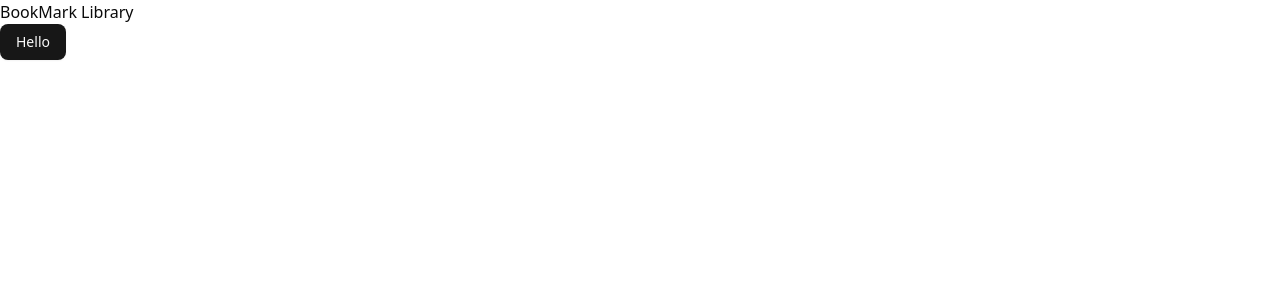
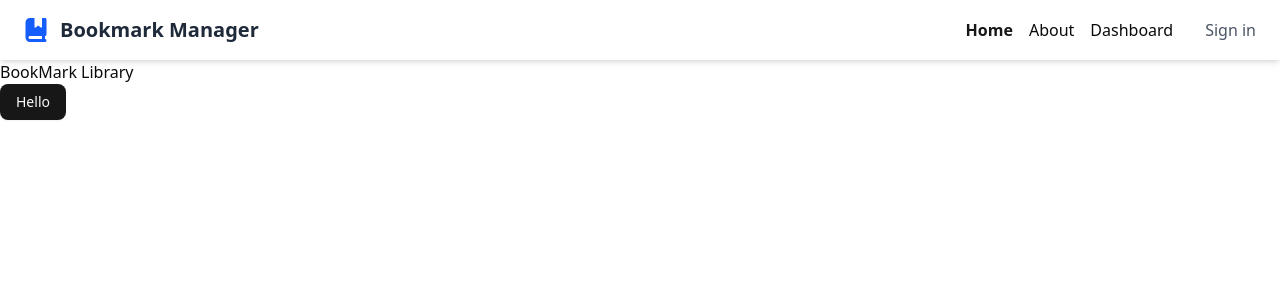
Before and after one commit to Aryandec/bookmark-manager, a Next.js app: page / in a window 1280 px wide. Shown: the top 300 px of the page. Built offline with nearby package versions, Linux system fonts and the light colour scheme.

Commit message:
initial navbar

```diff
--- a/app/layout.js
+++ b/app/layout.js
@@ -1,5 +1,6 @@
 import { Geist, Geist_Mono } from "next/font/google";
 import "./globals.css";
+import Navbar from "@/components/navbar";
 
 const geistSans = Geist({
   variable: "--font-geist-sans",
@@ -22,6 +23,7 @@ export default function RootLayout({ children }) {
       <body
         className={`${geistSans.variable} ${geistMono.variable} antialiased`}
       >
+        <Navbar />
         {children}
       </body>
     </html>
--- /dev/null
+++ b/components/navbar.jsx
@@ -0,0 +1,22 @@
+import Link from "next/link";
+import { FaBookBookmark } from "react-icons/fa6";
+import NavItems from "./navitems";
+
+const Navbar = () => {
+  return (
+    <nav className="flex items-center justify-between mx-auto w-full bg-white px-6 py-4 shadow-md">
+      <Link href="/">
+        <div className="flex items-center gap-3 cursor-pointer">
+          <FaBookBookmark className="text-2xl text-blue-600" />
+          <span className="text-xl font-bold text-gray-800">Bookmark Manager</span>
+        </div>
+      </Link>
+      <div className="flex items-center gap-8">
+        <NavItems />
+        <p className="text-gray-600 hover:text-blue-600 cursor-pointer">Sign in</p>
+      </div>
+    </nav>
+  );
+};
+
+export default Navbar;
--- /dev/null
+++ b/components/navitems.jsx
@@ -0,0 +1,30 @@
+"use client";
+
+const navItems = [
+  { label: "Home", href: "/" },
+  { label: "About", href: "/about" },
+  { label: "Dashboard", href: "/dashboard" },
+];
+import Link from "next/link";
+import { usePathname } from "next/navigation";
+import { cn } from "@/lib/utils";
+
+const NavItems = () => {
+  const pathname = usePathname();
+
+  return (
+    <nav className="flex items-center gap-4">
+      {navItems.map(({ label, href }) => (
+        <Link
+          href={href}
+          key={label}
+          className={cn(pathname === href && "text-primary font-semibold")}
+        >
+          {label}
+        </Link>
+      ))}
+    </nav>
+  );
+};
+
+export default NavItems;
```
